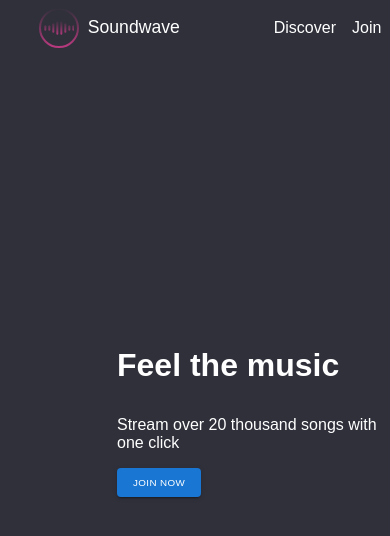
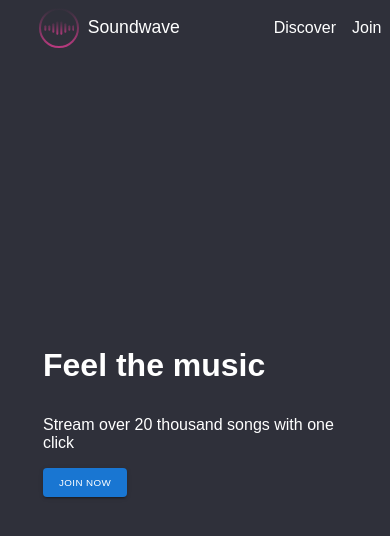
Before and after one commit to nuria-b/soundwave-landing-page, a React (Create React App) app: page / in a window 390 px wide. Shown: the top 536 px of the page. Built offline with nearby package versions, Linux system fonts and the light colour scheme.

Commit message:
Centrando texto cabecera

```diff
--- a/src/App.css
+++ b/src/App.css
@@ -76,7 +76,7 @@ header{
         display: none;
     }
     .cabecera-texto{
-        margin-left: 30%;
+        margin-left: 0;
     }
 }
 
```
